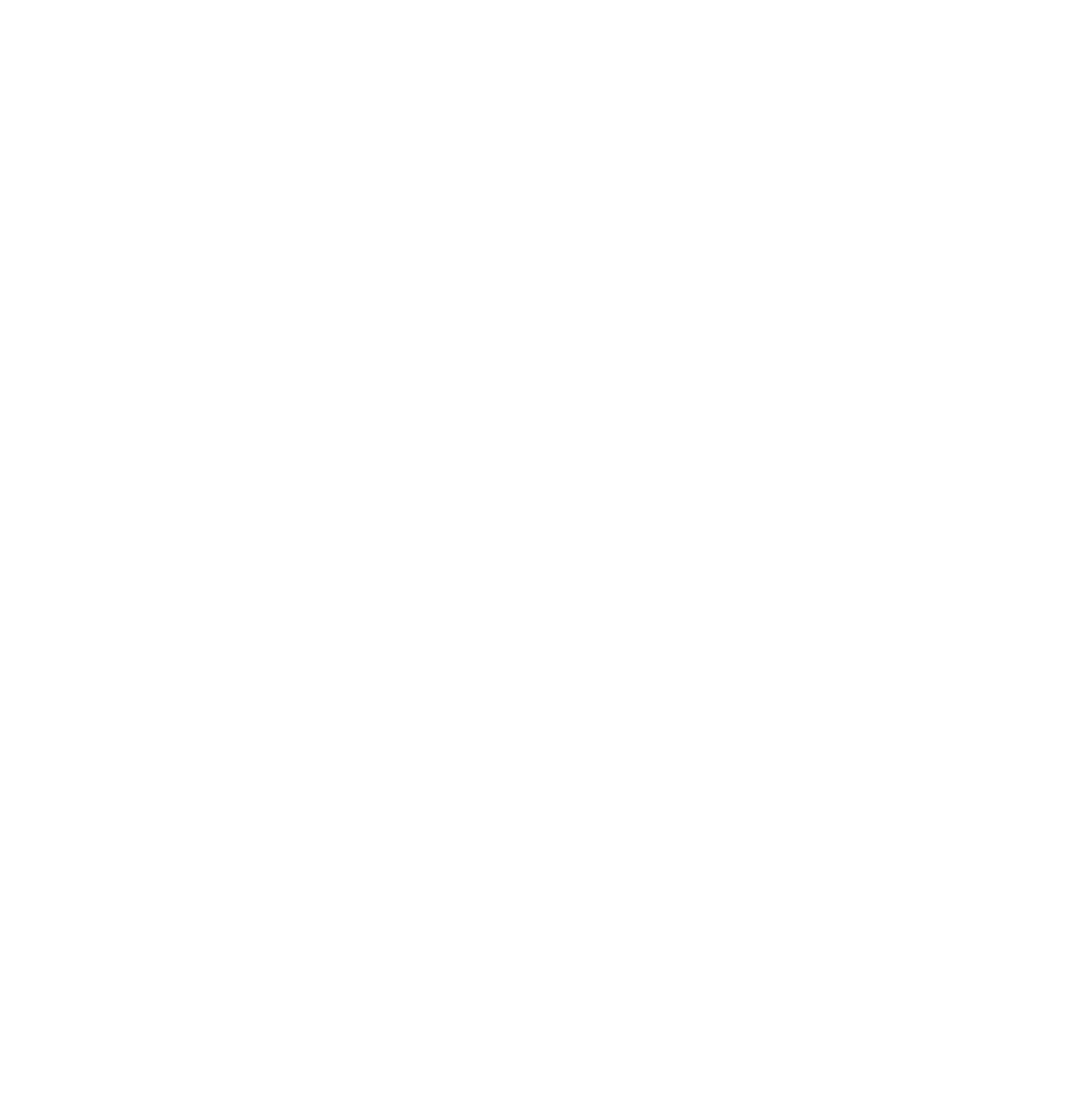
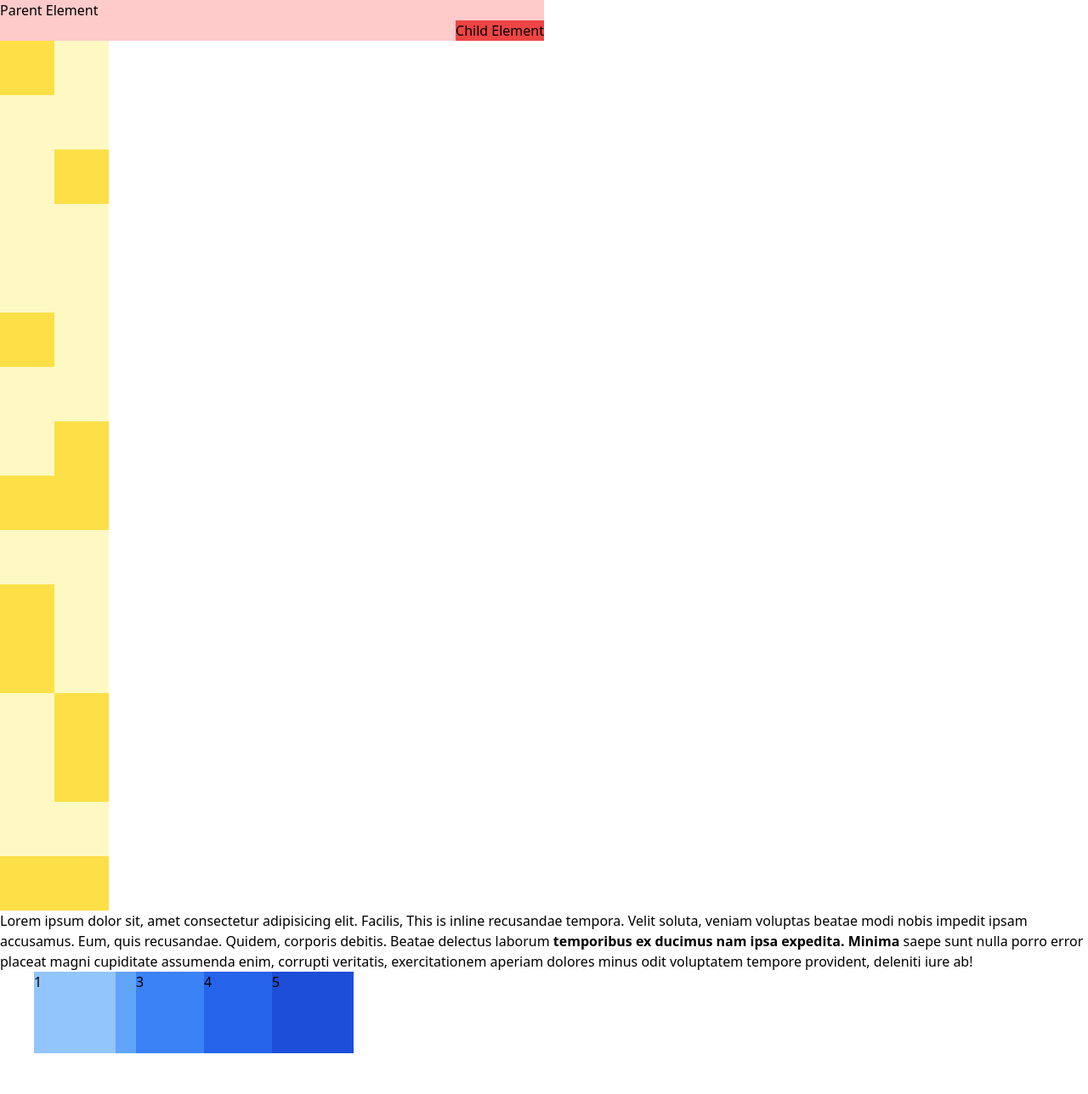
Before and after one commit to PaingThuTa/Tailwind-practice-coursera, a plain HTML site: page tailwind-sandbox-starter/06-layout-position/index.html in a window 1280 px wide. Shown: the whole page at 85% size. Before the commit the page ends 800 px from the top, so only its background shows below. Drawn offline with nearby package versions, Linux system fonts and the light colour scheme.

Commit message:
layout-position

```diff
--- a/tailwind-sandbox-starter/06-layout-position/index.html
+++ b/tailwind-sandbox-starter/06-layout-position/index.html
@@ -9,26 +9,71 @@
   </head>
   <body>
     <!-- Positioning -->
+    <div class="relative w-1/2 h-12 bg-red-200">
+      <p>Parent Element</p>
+      <div class="absolute bottom-0 right-0 bg-red-500">
+        <p>Child Element</p>
+      </div>
+    </div>
 
     <!-- Top left corner -->
+    <div class="relative h-32 w-32 bg-yellow-100">
+      <div class="absolute left-0 top-0 h-16 w-16 bg-yellow-300"></div>
+    </div>
 
     <!-- Top right corner -->
+    <div class="relative h-32 w-32 bg-yellow-100">
+      <div class="absolute right-0 top-0 h-16 w-16 bg-yellow-300"></div>
+    </div>
 
     <!-- Bottom left corner -->
+    <div class="relative h-32 w-32 bg-yellow-100">
+      <div class="absolute left-0 bottom-0 h-16 w-16 bg-yellow-300"></div>
+    </div>
 
     <!-- Bottom right corner -->
+    <div class="relative h-32 w-32 bg-yellow-100">
+      <div class="absolute right-0 bottom-0 h-16 w-16 bg-yellow-300"></div>
+    </div>
 
     <!-- Span top edge -->
+    <div class="relative h-32 w-32 bg-yellow-100">
+      <div class="absolute inset-x-0 top-0 h-16 bg-yellow-300"></div>
+    </div>
 
     <!-- Span left edge -->
+    <div class="relative h-32 w-32 bg-yellow-100">
+      <div class="absolute inset-y-0 left-0 w-16 bg-yellow-300"></div>
+    </div>
 
     <!-- Span right edge -->
+    <div class="relative h-32 w-32 bg-yellow-100">
+      <div class="absolute inset-y-0 right-0 w-16 bg-yellow-300"></div>
+    </div>
 
     <!-- Span bottom edge -->
+    <div class="relative h-32 w-32 bg-yellow-100">
+      <div class="absolute inset-x-0 bottom-0 h-16 bg-yellow-300"></div>
+    </div>
 
     <!-- Display Classes -->
+    <div>
+      Lorem ipsum dolor sit, amet consectetur adipisicing elit. Facilis,
+      <span class="inline">This is inline recusandae tempora. Velit soluta, veniam voluptas beatae modi nobis
+      impedit ipsam accusamus.</span> Eum, quis recusandae. Quidem, corporis debitis.
+      Beatae delectus laborum <span class="inline-block font-bold"> temporibus ex ducimus nam ipsa expedita. Minima</span>
+      saepe sunt nulla porro error placeat magni cupiditate assumenda enim,
+      corrupti veritatis, exercitationem aperiam dolores minus odit voluptatem
+      tempore provident, deleniti iure ab!
+    </div>
 
     <!-- Z-Index -->
+     <div class="relative h-36">
+      <div class="absolute left-10 w-24 h-24 bg-blue-300 z-10">1</div>
+      <div class="absolute left-20 w-24 h-24 bg-blue-400">2</div>
+      <div class="absolute left-40 w-24 h-24 bg-blue-500">3</div>
+      <div class="absolute left-60 w-24 h-24 bg-blue-600">4</div>
+      <div class="absolute left-80 w-24 h-24 bg-blue-700">5</div>     </div>
 
     <!-- Floats -->
   </body>
```
